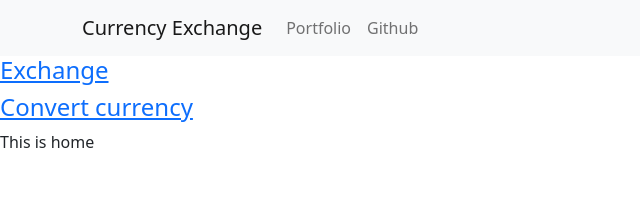
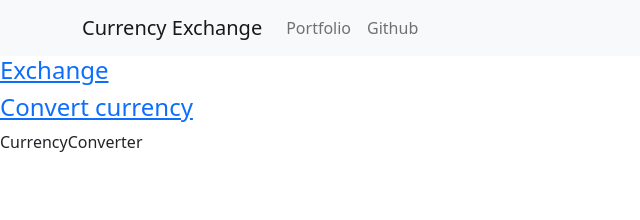
Before and after one commit to Codymo511/currency-exchange-app, a React (Create React App) app: page / in a window 1280 px wide. Shown: the top 220 px of the page, without its empty margins (0-640 px from the left). Built offline with nearby package versions, Linux system fonts and the light colour scheme.

Commit message:
Removed Home.js

```diff
--- a/src/App.js
+++ b/src/App.js
@@ -2,7 +2,7 @@ import React from 'react';
 import './App.css';
 import { BrowserRouter as Router, Route, Link, Switch } from "react-router-dom";
 import navbar from "./components/navbar"
-import Home from './Home';
+import currencyconverter from './CurrencyConverter';
 import exchange from './Exchange';
 import 'bootstrap/dist/css/bootstrap.min.css';
 
@@ -23,7 +23,7 @@ function App() {
       </div>
       <Switch>
         <Route path ="/Exchange" component={exchange} />
-        <Route exact path="/" component={Home} />
+        <Route exact path="/" component={currencyconverter} />
         <Route component={NotFound} />
       </Switch>
     </Router>
--- /dev/null
+++ b/src/CurrencyConverter.js
@@ -0,0 +1,12 @@
+import React from 'react';
+
+
+class CurrencyConverter extends React.Component  {
+  render() {
+    return (
+      <div>CurrencyConverter</div>
+    )
+  }
+}
+
+export default CurrencyConverter;
--- a/src/Home.js
+++ /dev/null
@@ -1,11 +0,0 @@
-import React from 'react';
-
-class Home extends React.Component {
-  render() {
-    return (
-      <div>This is home</div>
-    )
-  }
-}
-
-export default Home;
```
Also changed, not shown: src/components/CurrencyConverter.js (deleted).
